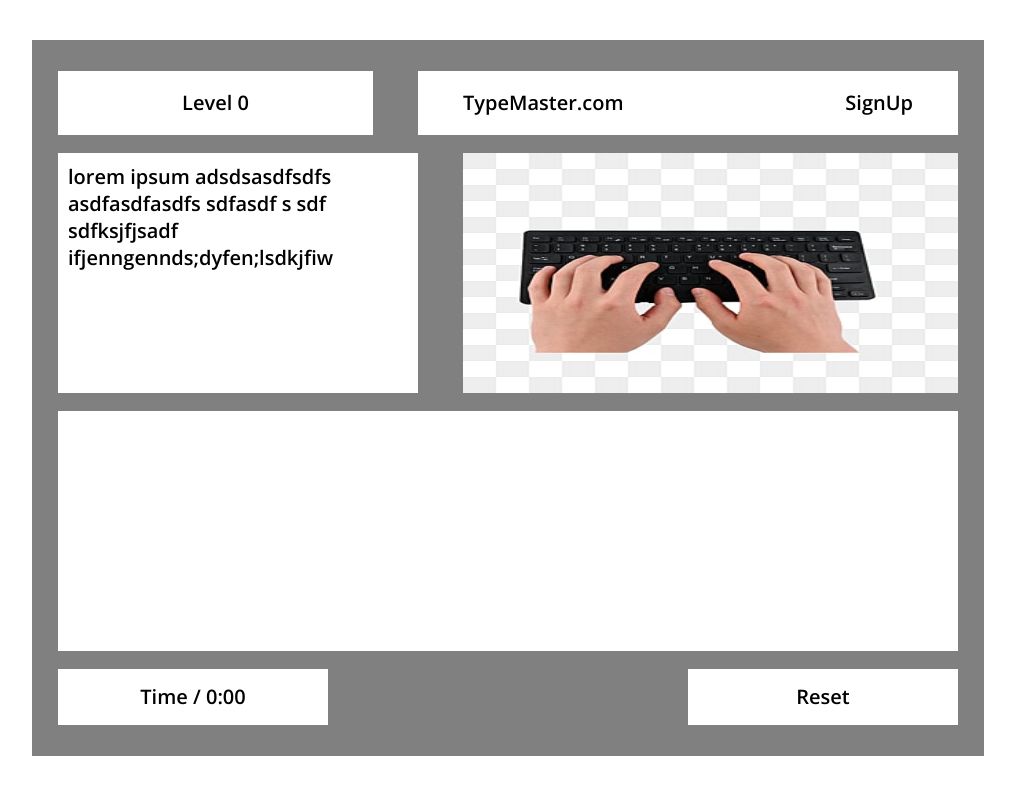
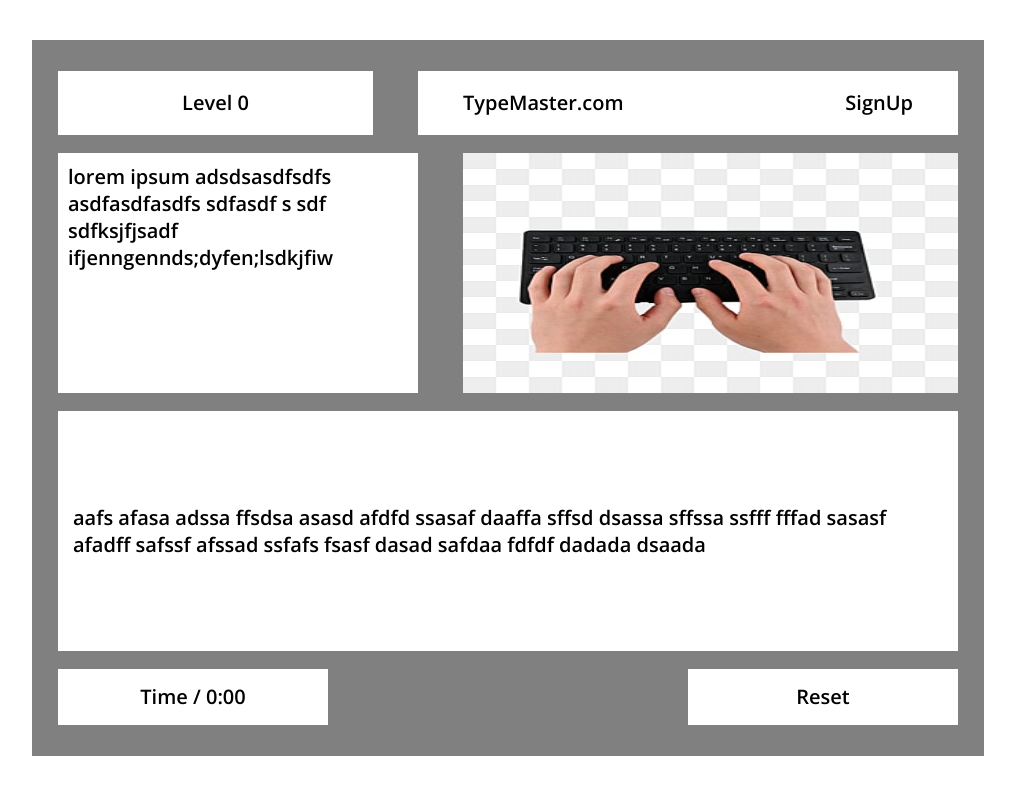
Before and after one commit to DodaRoot/TypeMaster, a React (Create React App) app: page / in a window 1280 px wide. Shown: the top 794 px of the page, without its empty margins (132-1147 px from the left). Built offline with nearby package versions, Linux system fonts and the light colour scheme.

Commit message:
Added function to populate the text area

```diff
--- a/package.json
+++ b/package.json
@@ -3,6 +3,7 @@
   "version": "0.1.0",
   "private": true,
   "dependencies": {
+    "@babel/plugin-proposal-private-property-in-object": "",
     "@testing-library/jest-dom": "^5.17.0",
     "@testing-library/react": "^13.4.0",
     "@testing-library/user-event": "^13.5.0",
--- a/src/App.css
+++ b/src/App.css
@@ -101,6 +101,14 @@ button {
 .keyboard {
   height: 30vh;
   background-color: white;
+  display: flex;
+  justify-content: center;
+  align-items: center;
+}
+
+.keyboard p {
+  pointer-events: none;
+  margin: 0px 15px;
 }
 
 .keyboard-focus {
--- a/src/Keyboard.js
+++ b/src/Keyboard.js
@@ -1,36 +1,68 @@
 import "./App.css";
-import React, { useState, useEffect } from "react";
+import React, { useState, useEffect, useCallback } from "react";
 
 let focus = false;
+let exampleArray = ["a", "s", "d", "f"];
 
 function Keyboard() {
-  const keyListen = (e) => {
-    console.log(e.key);
-  };
-  const mouseTarget = (e) => {
-    if (e.target == document.querySelector(".keyboard")) {
+  let [fullWord, setFullWord] = useState("");
+  let [keyboardHighlight, setKeyboardHighlight] = useState("");
+
+  const keyListen = useCallback(
+    (e) => {
+      if (e.key === fullWord[0]) {
+        console.log("match");
+      }
+    },
+    [fullWord]
+  );
+
+  useEffect(function generateText() {
+    let lengthOfWord = Math.floor(Math.random() * 2) + 4;
+    let length = 0;
+    for (let i = 0; i < 132; i++) {
+      length++;
+      let randomLetter = Math.floor(Math.random() * exampleArray.length);
+      if (length > lengthOfWord) {
+        length = 0;
+        setFullWord((prev) => (prev += " "));
+        lengthOfWord = Math.floor(Math.random() * 2) + 4;
+      }
+      setFullWord((prev) => (prev += exampleArray[randomLetter]));
+    }
+  }, []);
+
+  const mouseTarget = useCallback(
+    (e) => {
+      if (e.target === document.querySelector(".keyboard")) {
         setKeyboardHighlight("keyboard-focus");
-      if (focus == false) {
+        if (focus === false) {
           focus = true;
           document.addEventListener("keydown", keyListen);
         }
       } else {
         setKeyboardHighlight("");
-      console.log("remove");
-      return () => {
+        if (focus === true) {
           document.removeEventListener("keydown", keyListen);
-      };
+          focus = false;
         }
-  };
+      }
+    },
+    [keyListen]
+  );
+
   useEffect(() => {
     document.addEventListener("click", mouseTarget);
     return () => {
       document.removeEventListener("click", mouseTarget);
     };
-  });
+  }, [mouseTarget]);
 
-  let [keyboardHighlight, setKeyboardHighlight] = useState("");
-  return <div className={`keyboard ${keyboardHighlight}`}></div>;
+  return (
+    <div className={`keyboard ${keyboardHighlight}`}>
+      <p>{fullWord}</p>
+    </div>
+  );
 }
 
 export default Keyboard;
```
Lines whose indentation alone changed are shown as unchanged.
